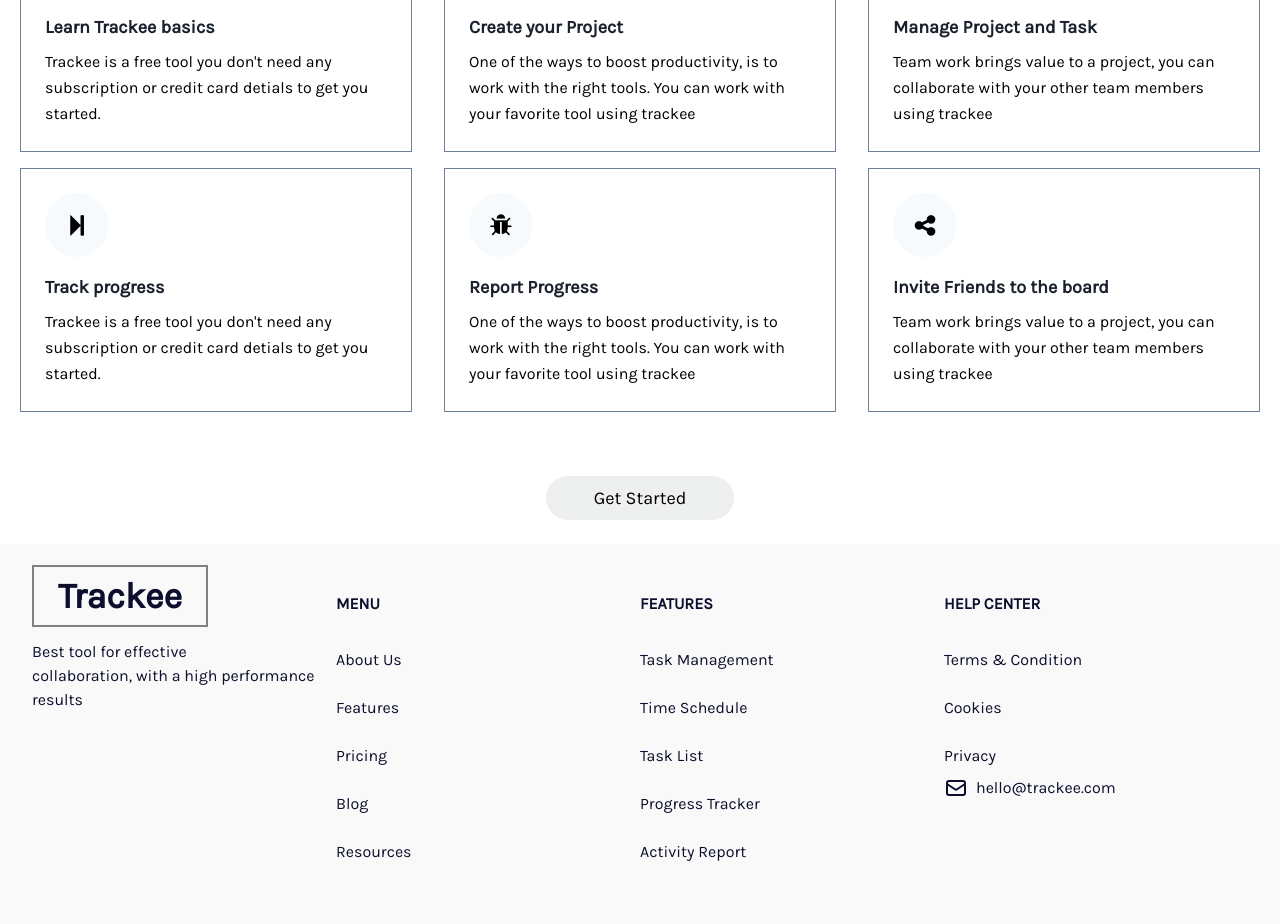
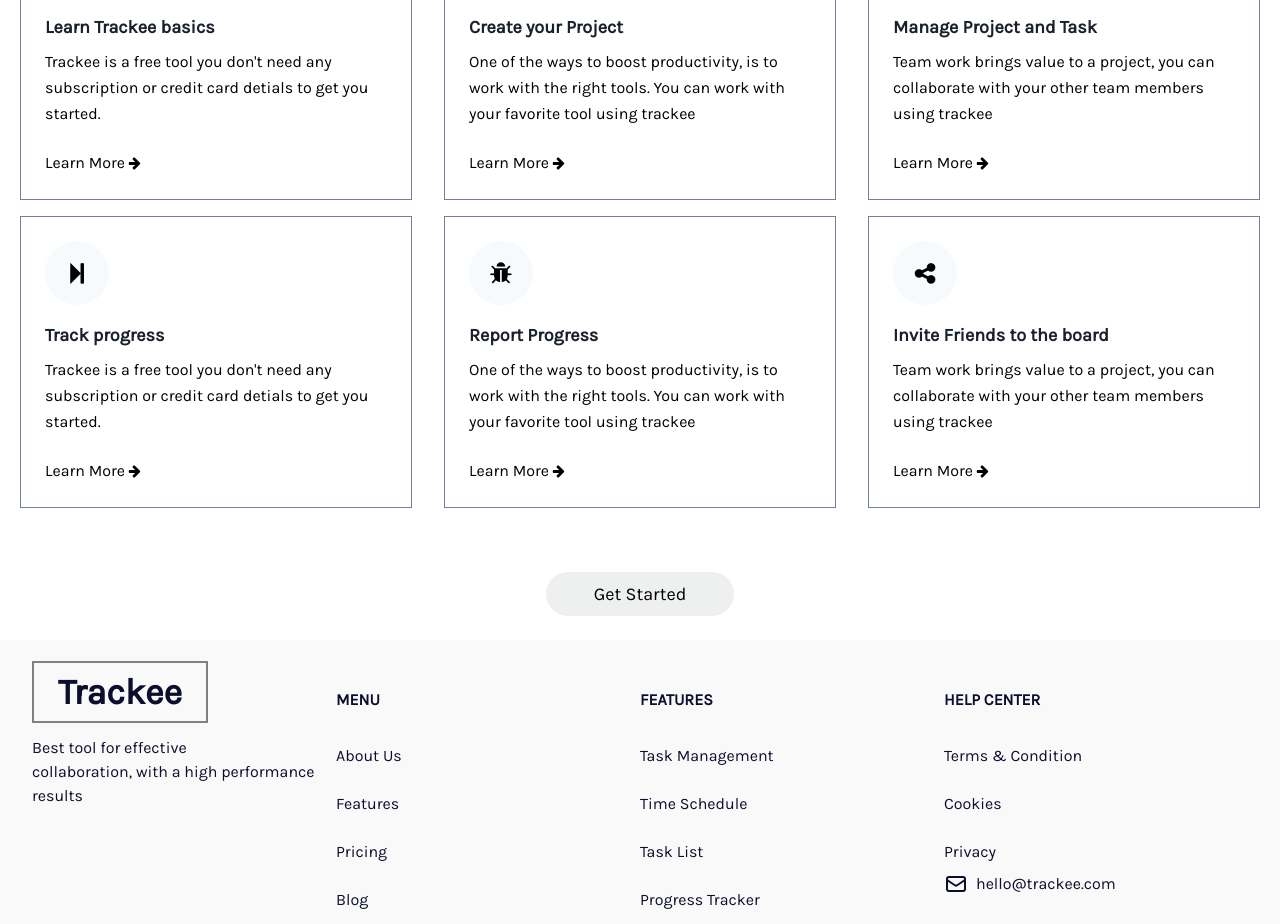
Before and after one commit to Emilsone/old-trackee-page, a Vue app: page /help in a window 1280 px wide. Shown: the part 1000-1924 px from the top of the page. Built offline with nearby package versions, Linux system fonts and the light colour scheme.

Commit message:
add the learn more arrow

```diff
--- a/src/views/HelpPage.vue
+++ b/src/views/HelpPage.vue
@@ -240,11 +240,9 @@
     <main>
       <div v-show="tabActiveIndex == 0">
         <div class="container px-5 py-6 mx-auto">
-
           <h1
             class="title-font sm:text-4xl text-3xl mb-4 font-bold text-center"
           >
-
             Getting Started with Trackee
           </h1>
           <p class="mb-8 leading-relaxed text-center lg:w-1/2 mx-auto">
@@ -280,6 +278,9 @@
                   Trackee is a free tool you don't need any subscription or
                   credit card detials to get you started.
                 </p>
+                <div class="pt-6">
+                  <a href="#" class="pt-6">Learn More <i class="fa fa-arrow-right text-sm" aria-hidden="true"></i></a>
+                </div>
               </div>
             </div>
             <div class="xl:w-1/3 md:w-1/2 p-4">
@@ -307,6 +308,9 @@
                   right tools. You can work with your favorite tool using
                   trackee
                 </p>
+                <div class="pt-6">
+                  <a href="#" class="pt-6">Learn More <i class="fa fa-arrow-right text-sm" aria-hidden="true"></i></a>
+                </div>
               </div>
             </div>
             <div class="xl:w-1/3 md:w-1/2 p-4">
@@ -333,6 +337,9 @@
                   Team work brings value to a project, you can collaborate with
                   your other team members using trackee
                 </p>
+                <div class="pt-6">
+                  <a href="#" class="pt-6">Learn More <i class="fa fa-arrow-right text-sm" aria-hidden="true"></i></a>
+                </div>
               </div>
             </div>
           </div>
@@ -363,6 +370,9 @@
                   Trackee is a free tool you don't need any subscription or
                   credit card detials to get you started.
                 </p>
+                <div class="pt-6">
+                  <a href="#" class="pt-6">Learn More <i class="fa fa-arrow-right text-sm" aria-hidden="true"></i></a>
+                </div>
               </div>
             </div>
             <div class="xl:w-1/3 md:w-1/2 p-4">
@@ -390,6 +400,9 @@
                   right tools. You can work with your favorite tool using
                   trackee
                 </p>
+                <div class="pt-6">
+                  <a href="#" class="pt-6">Learn More <i class="fa fa-arrow-right text-sm" aria-hidden="true"></i></a>
+                </div>
               </div>
             </div>
             <div class="xl:w-1/3 md:w-1/2 p-4">
@@ -416,6 +429,9 @@
                   Team work brings value to a project, you can collaborate with
                   your other team members using trackee
                 </p>
+                <div class="pt-6">
+                  <a href="#" class="pt-6">Learn More <i class="fa fa-arrow-right text-sm" aria-hidden="true"></i></a>
+                </div>
               </div>
             </div>
           </div>
```
Lines whose indentation alone changed are shown as unchanged.
